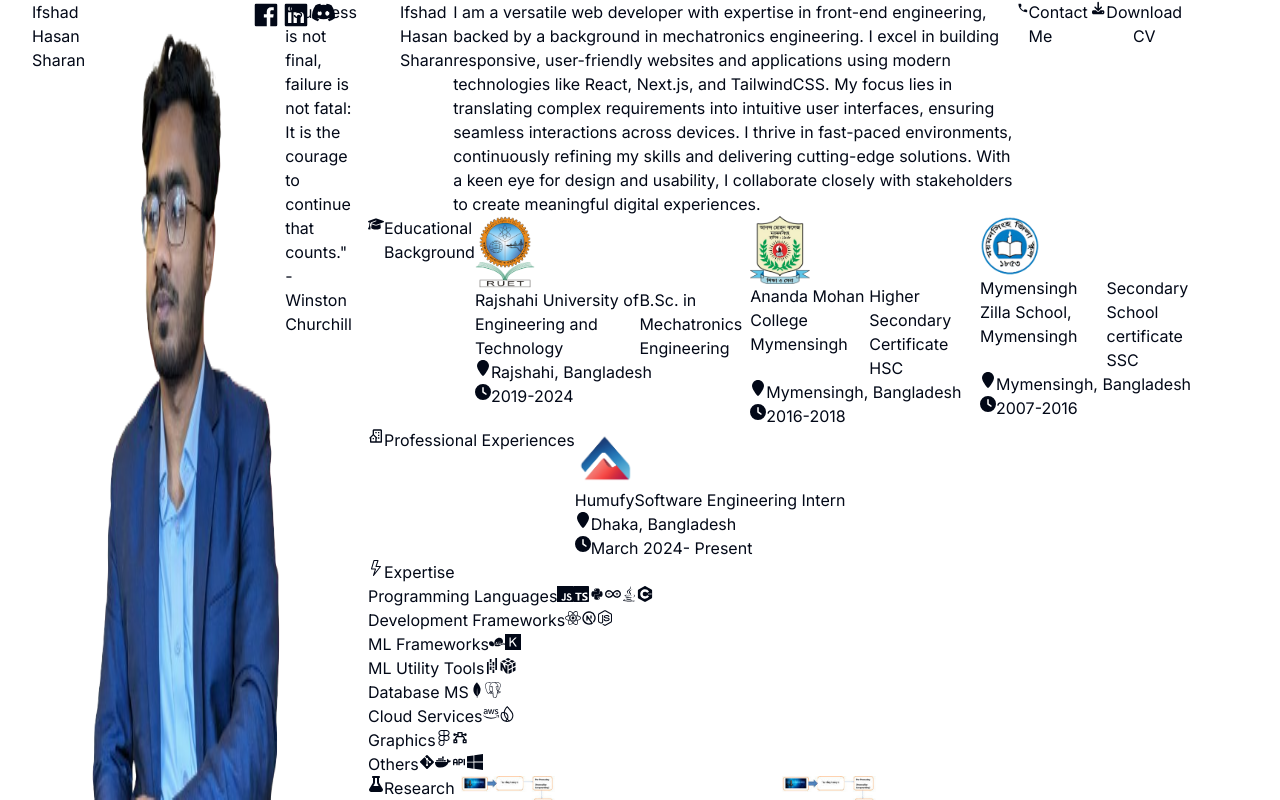
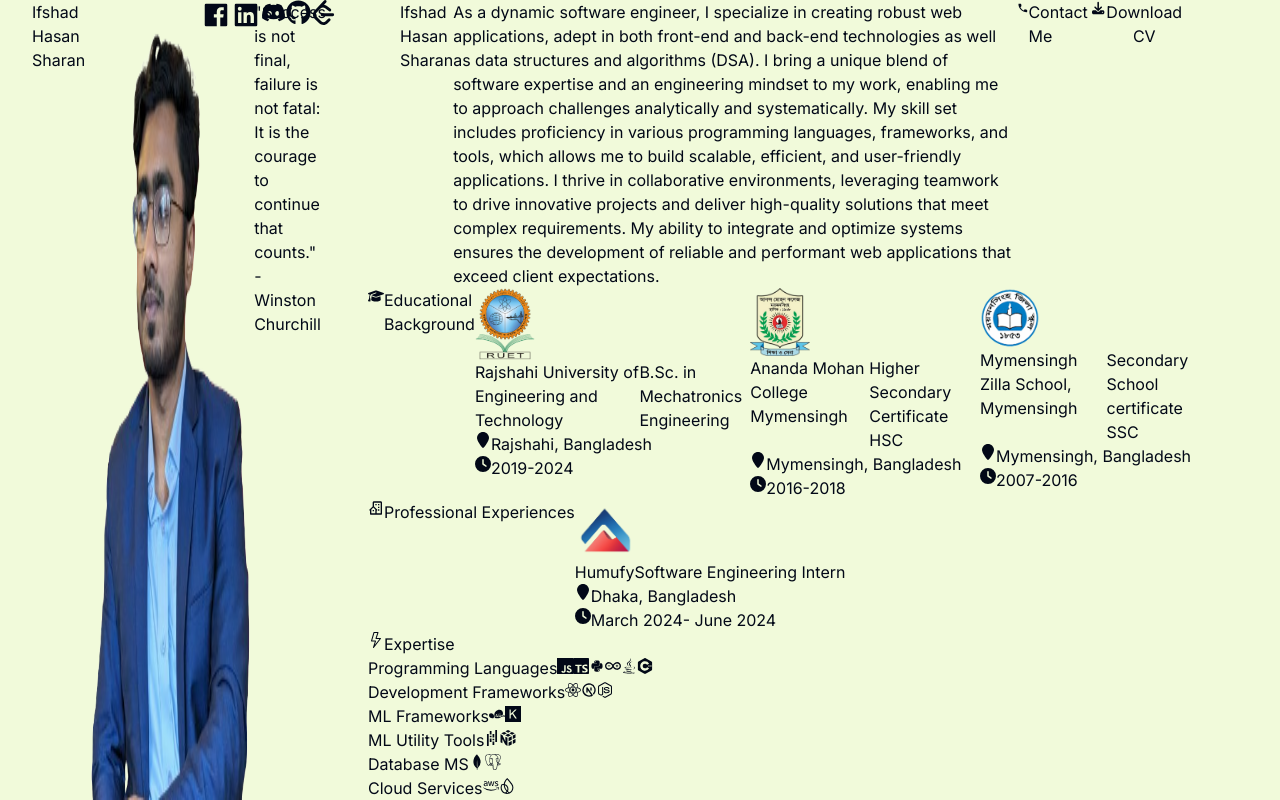
Before and after one commit to ifshad/developer-portfolio-ifshad, a Next.js app: page / in a window 1280 px wide. Built offline with nearby package versions, Linux system fonts and the light colour scheme.

Commit message:
styles updated

```diff
--- a/Components/ExpertisePage/page.tsx
+++ b/Components/ExpertisePage/page.tsx
@@ -166,7 +166,7 @@ export default function ExpertisePage() {
               <TooltipProvider key={i}>
                 <Tooltip>
                   <TooltipTrigger>{language.icon}</TooltipTrigger>
-                  <TooltipContent>{language.langName}</TooltipContent>
+                  <TooltipContent className="font-bold">{language.langName}</TooltipContent>
                 </Tooltip>
               </TooltipProvider>
             ))}
@@ -182,7 +182,7 @@ export default function ExpertisePage() {
               <TooltipProvider key={i}>
                 <Tooltip>
                   <TooltipTrigger>{framework.icon}</TooltipTrigger>
-                  <TooltipContent>{framework.langName}</TooltipContent>
+                  <TooltipContent className="font-bold">{framework.langName}</TooltipContent>
                 </Tooltip>
               </TooltipProvider>
             ))}
@@ -198,7 +198,7 @@ export default function ExpertisePage() {
               <TooltipProvider key={i}>
                 <Tooltip>
                   <TooltipTrigger>{framework.icon}</TooltipTrigger>
-                  <TooltipContent>{framework.langName}</TooltipContent>
+                  <TooltipContent className="font-bold">{framework.langName}</TooltipContent>
                 </Tooltip>
               </TooltipProvider>
             ))}
@@ -214,7 +214,7 @@ export default function ExpertisePage() {
               <TooltipProvider key={i}>
                 <Tooltip>
                   <TooltipTrigger>{utility.icon}</TooltipTrigger>
-                  <TooltipContent>{utility.langName}</TooltipContent>
+                  <TooltipContent className="font-bold">{utility.langName}</TooltipContent>
                 </Tooltip>
               </TooltipProvider>
             ))}
@@ -230,7 +230,7 @@ export default function ExpertisePage() {
               <TooltipProvider key={i}>
                 <Tooltip>
                   <TooltipTrigger>{db.icon}</TooltipTrigger>
-                  <TooltipContent>{db.langName}</TooltipContent>
+                  <TooltipContent className="font-bold">{db.langName}</TooltipContent>
                 </Tooltip>
               </TooltipProvider>
             ))}
@@ -246,7 +246,7 @@ export default function ExpertisePage() {
               <TooltipProvider key={i}>
                 <Tooltip>
                   <TooltipTrigger>{cs.icon}</TooltipTrigger>
-                  <TooltipContent>{cs.langName}</TooltipContent>
+                  <TooltipContent className="font-bold">{cs.langName}</TooltipContent>
                 </Tooltip>
               </TooltipProvider>
             ))}
@@ -262,7 +262,7 @@ export default function ExpertisePage() {
               <TooltipProvider key={i}>
                 <Tooltip>
                   <TooltipTrigger>{graphic.icon}</TooltipTrigger>
-                  <TooltipContent>{graphic.langName}</TooltipContent>
+                  <TooltipContent className="font-bold">{graphic.langName}</TooltipContent>
                 </Tooltip>
               </TooltipProvider>
             ))}
@@ -278,7 +278,7 @@ export default function ExpertisePage() {
               <TooltipProvider key={i}>
                 <Tooltip>
                   <TooltipTrigger>{other.icon}</TooltipTrigger>
-                  <TooltipContent>{other.langName}</TooltipContent>
+                  <TooltipContent className="font-bold">{other.langName}</TooltipContent>
                 </Tooltip>
               </TooltipProvider>
             ))}
--- a/Components/LeftPanel/page.tsx
+++ b/Components/LeftPanel/page.tsx
@@ -3,7 +3,8 @@ import React from 'react'
 import ifshad from '@/public/Images/Ifshad_01.png'
 import Link from 'next/link'
 import { BiLogoFacebookSquare, BiLogoLinkedinSquare } from 'react-icons/bi'
-import { FaDiscord } from 'react-icons/fa6'
+import { FaDiscord, FaGithub } from 'react-icons/fa6'
+import { SiLeetcode } from 'react-icons/si'
 
 export default function LeftPanel() {
     return (
@@ -14,10 +15,12 @@ export default function LeftPanel() {
                     <Image src={ifshad} alt="Ifshad Hasan Sharan" width={200} height={200} className='border-4 border-white rounded-full px-4' />
                     <p className='text-white text-center'>&quot;Success is not final, failure is not fatal: It is the courage to continue that counts.&quot; - Winston Churchill</p>
                 </div>
-                <ul className='flex gap-3 justify-center'>
+                <ul className='flex gap-3 justify-center items-center'>
                     <li className='text-base-100 hover:text-white'><Link href="https://www.facebook.com/ifshadhasan.sharan"><BiLogoFacebookSquare size={30} /></Link></li>
                     <li className='text-base-100 hover:text-white'><Link href="https://www.linkedin.com/in/ifshad-hasan-sharan-50a6b1178/"><BiLogoLinkedinSquare size={30} /></Link></li>
-                    <li className='text-base-100 hover:text-white'><Link href="/"><FaDiscord size={25} /></Link></li>
+                    <li className='text-base-100 hover:text-white'><Link href="https://discordapp.com/users/ifshad_51"><FaDiscord size={25} /></Link></li>
+                    <li className='text-base-100 hover:text-white'><Link href="https://github.com/ifshad"><FaGithub size={25} /></Link></li>
+                    <li className='text-base-100 hover:text-white'><Link href="https://leetcode.com/u/i6J0GjFUV9/"><SiLeetcode size={25} /></Link></li>
                 </ul>
             </div>
         </div>
--- a/Components/ProfessionalExpPage/page.tsx
+++ b/Components/ProfessionalExpPage/page.tsx
@@ -16,7 +16,7 @@ export default function ProfessionalExpPage() {
         </div>
         <div className='card-content'>
             <p className='flex items-center gap-2'><span><FaLocationPin /></span> Dhaka, Bangladesh</p>
-            <p className='flex items-center gap-2'><span><FaClock /></span> March 2024- Present</p>
+            <p className='flex items-center gap-2'><span><FaClock /></span> March 2024- June 2024</p>
         </div>
       </div>
     </div>
--- a/Components/SelfBanner/page.tsx
+++ b/Components/SelfBanner/page.tsx
@@ -14,11 +14,31 @@ export default function SelfBanner() {
           Ifshad Hasan Sharan
         </h1>
         <p className="text-base md:text-lg lg:text-xl text-grey mb-5 text-justify">
-          I am a versatile web developer with expertise in front-end engineering, backed by a background in mechatronics engineering. I excel in building responsive, user-friendly websites and applications using modern technologies like React, Next.js, and TailwindCSS. My focus lies in translating complex requirements into intuitive user interfaces, ensuring seamless interactions across devices. I thrive in fast-paced environments, continuously refining my skills and delivering cutting-edge solutions. With a keen eye for design and usability, I collaborate closely with stakeholders to create meaningful digital experiences.
+          As a dynamic software engineer, I specialize in creating robust web
+          applications, adept in both front-end and back-end technologies as
+          well as data structures and algorithms (DSA). I bring a unique blend
+          of software expertise and an engineering mindset to my work, enabling
+          me to approach challenges analytically and systematically. My skill
+          set includes proficiency in various programming languages, frameworks,
+          and tools, which allows me to build scalable, efficient, and
+          user-friendly applications. I thrive in collaborative environments,
+          leveraging teamwork to drive innovative projects and deliver
+          high-quality solutions that meet complex requirements. My ability to
+          integrate and optimize systems ensures the development of reliable and
+          performant web applications that exceed client expectations.
         </p>
         <div className="mt-10 flex justify-center items-center gap-5">
-          <Link href="/contact" className="text-grey hover:text-navy flex items-center border-2 border-teal rounded-lg p-3 gap-2"><MdCall /><span>Contact Me</span></Link>
-          <button className="btn flex items-center gap-2"><FaDownload /><span>Download CV</span></button>
+          <Link
+            href="/contact"
+            className="text-grey hover:text-navy flex items-center border-2 border-teal rounded-lg p-3 gap-2"
+          >
+            <MdCall />
+            <span>Contact Me</span>
+          </Link>
+          <button className="btn flex items-center gap-2">
+            <FaDownload />
+            <span>Download CV</span>
+          </button>
         </div>
       </div>
     </div>
--- a/app/globals.css
+++ b/app/globals.css
@@ -72,6 +72,7 @@
   }
   body {
     @apply bg-background text-foreground;
+    background-color: #F1FADA;
   }
 }
 
```
Also changed, not shown: app/page.tsx (+8 -8 lines).
